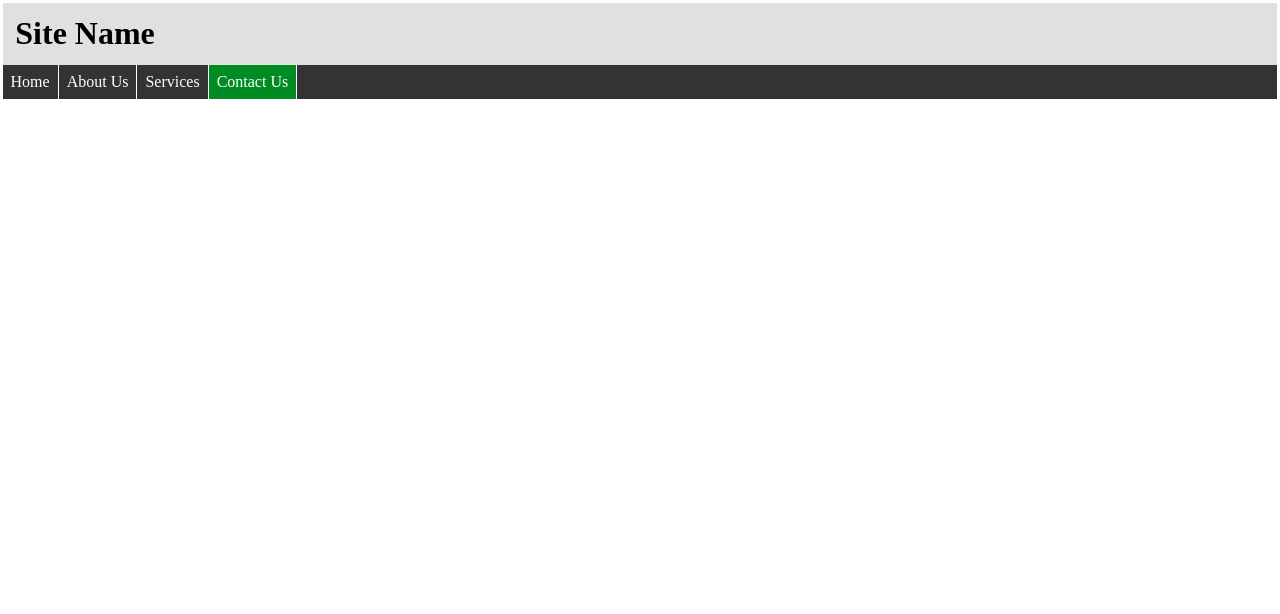
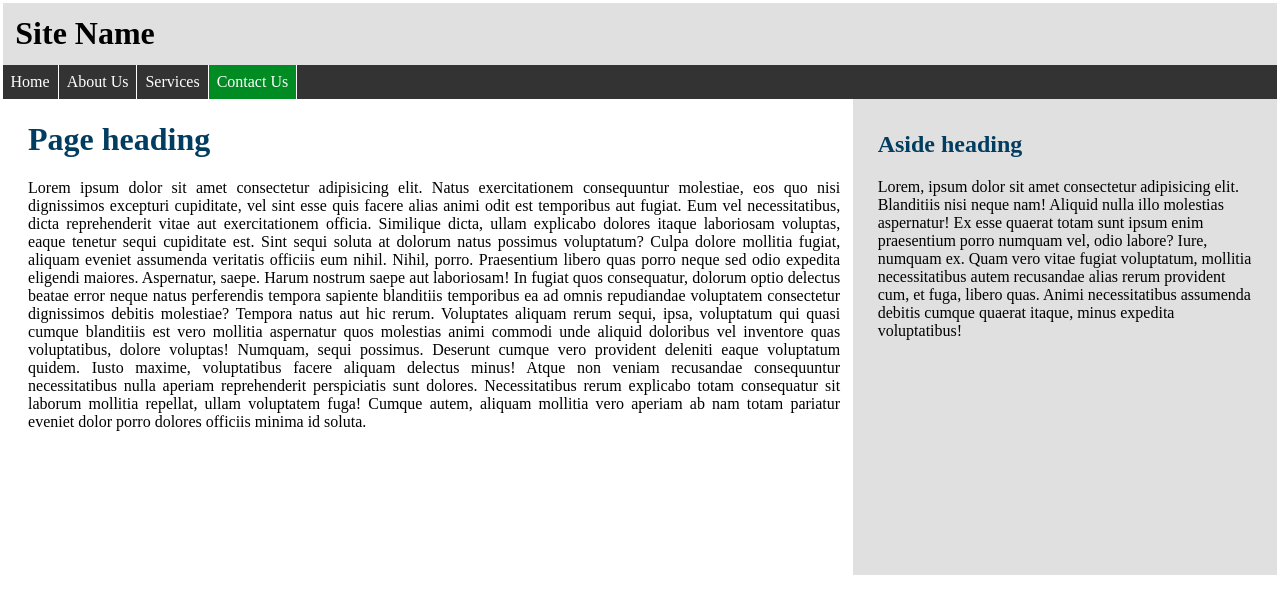
Before and after one commit to yamit73/template2, a plain HTML site: page src/index.html in a window 1280 px wide. Drawn offline with Linux system fonts and the light colour scheme.

Commit message:
main section

```diff
--- a/src/index.html
+++ b/src/index.html
@@ -21,5 +21,22 @@
             </div>
         </nav>
     </header>
+    <div id="main">
+    <div id="content">
+        <h1 class="heading-color">Page heading</h1>
+        <p>Lorem ipsum dolor sit amet consectetur adipisicing elit. Natus exercitationem consequuntur molestiae, eos quo nisi dignissimos excepturi cupiditate, vel sint esse quis facere alias animi odit est temporibus aut fugiat.
+        Eum vel necessitatibus, dicta reprehenderit vitae aut exercitationem officia. Similique dicta, ullam explicabo dolores itaque laboriosam voluptas, eaque tenetur sequi cupiditate est. Sint sequi soluta at dolorum natus possimus voluptatum?
+        Culpa dolore mollitia fugiat, aliquam eveniet assumenda veritatis officiis eum nihil. Nihil, porro. Praesentium libero quas porro neque sed odio expedita eligendi maiores. Aspernatur, saepe. Harum nostrum saepe aut laboriosam!
+        In fugiat quos consequatur, dolorum optio delectus beatae error neque natus perferendis tempora sapiente blanditiis temporibus ea ad omnis repudiandae voluptatem consectetur dignissimos debitis molestiae? Tempora natus aut hic rerum.
+        Voluptates aliquam rerum sequi, ipsa, voluptatum qui quasi cumque blanditiis est vero mollitia aspernatur quos molestias animi commodi unde aliquid doloribus vel inventore quas voluptatibus, dolore voluptas! Numquam, sequi possimus.
+        Deserunt cumque vero provident deleniti eaque voluptatum quidem. Iusto maxime, voluptatibus facere aliquam delectus minus! Atque non veniam recusandae consequuntur necessitatibus nulla aperiam reprehenderit perspiciatis sunt dolores.
+        Necessitatibus rerum explicabo totam consequatur sit laborum mollitia repellat, ullam voluptatem fuga! Cumque autem, aliquam mollitia vero aperiam ab nam totam pariatur eveniet dolor porro dolores officiis minima id soluta.</p>
+    </div>
+    <div id="right-section">
+        <h2 class="heading-color">Aside heading</h2>
+        <p>Lorem, ipsum dolor sit amet consectetur adipisicing elit. Blanditiis nisi neque nam! Aliquid nulla illo molestias aspernatur! Ex esse quaerat totam sunt ipsum enim praesentium porro numquam vel, odio labore?
+        Iure, numquam ex. Quam vero vitae fugiat voluptatum, mollitia necessitatibus autem recusandae alias rerum provident cum, et fuga, libero quas. Animi necessitatibus assumenda debitis cumque quaerat itaque, minus expedita voluptatibus!</p>
+    </div>
+    </div>
 </body>
 </html>
--- a/src/style.css
+++ b/src/style.css
@@ -36,3 +36,27 @@ body{
     padding: 0.5em;
     border-right:1px white solid;
 }
+
+#main{
+    margin-left: 2%;
+    overflow: hidden;
+    clear: both;
+}
+#content{
+    float: left;
+    width: 65%;
+    text-align: justify;
+
+}
+#right-section{
+    float:right;
+    width: 30%;
+    background-color: #E0E0E0;
+    padding-top: 1%;
+    padding-left:2%;
+    padding-right: 2%;
+    padding-bottom: 17.5%;
+}
+.heading-color{
+    color:#003D60;
+}
```
